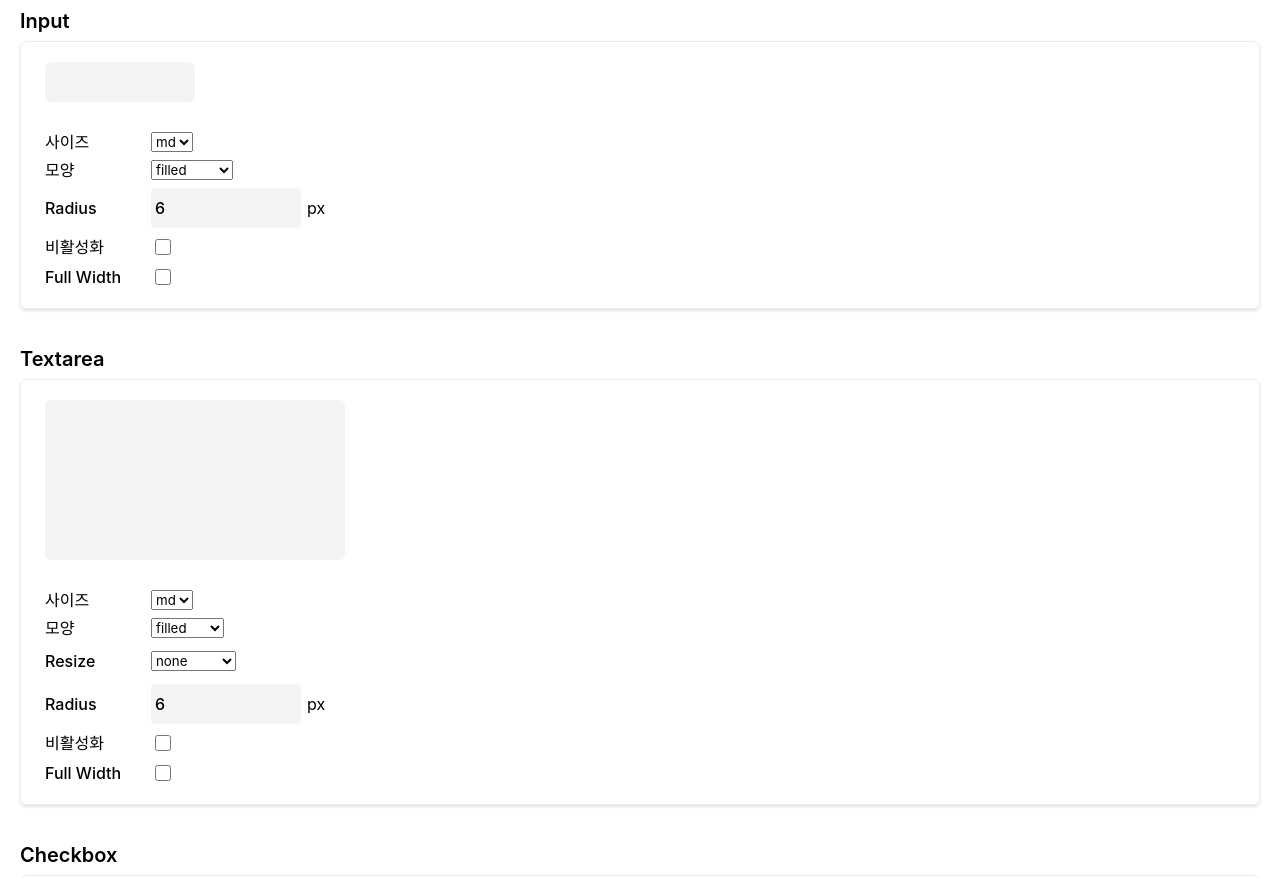
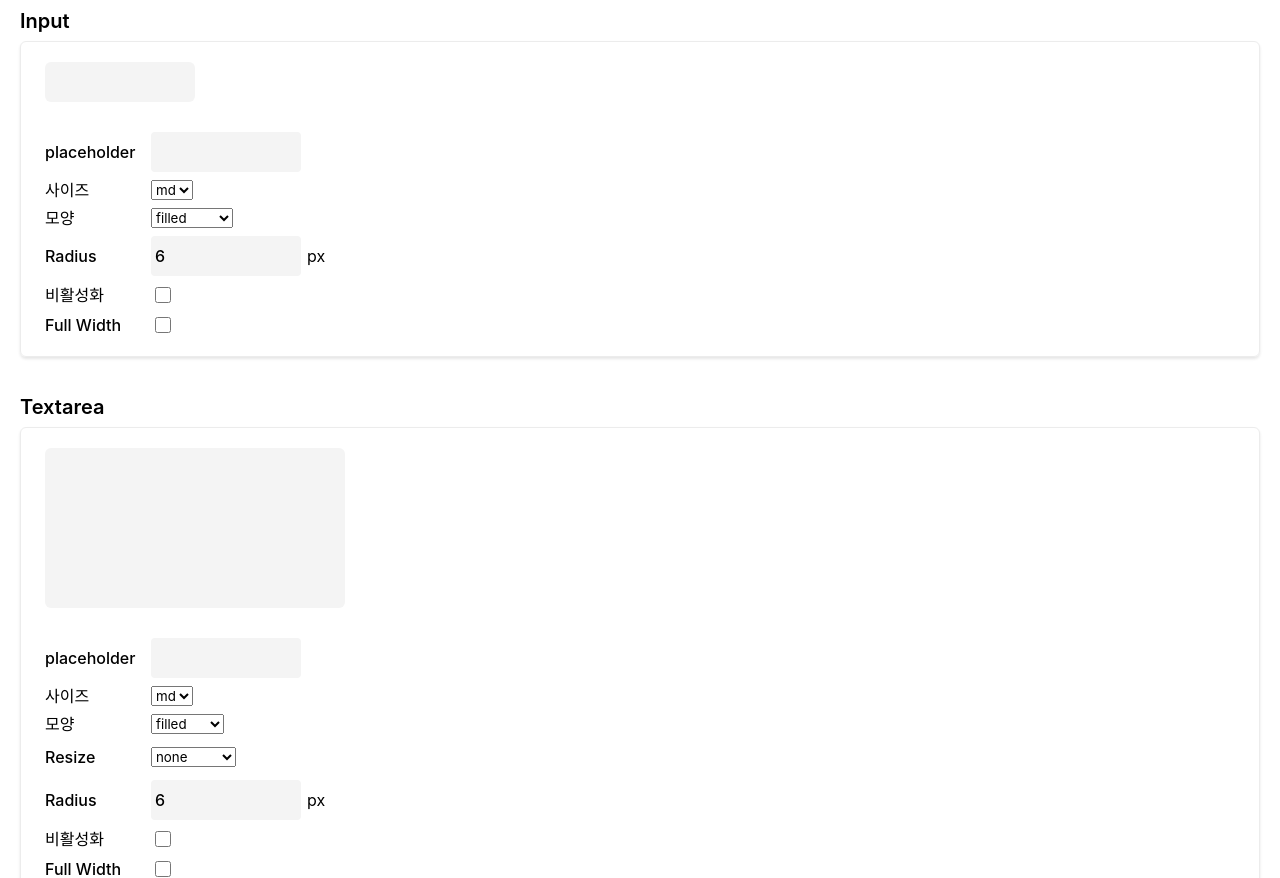
Before and after one commit to seona-cha/seona-ui, a React (Vite) app: page / in a window 1280 px wide. Shown: the part 600-1478 px from the top of the page. Built offline with nearby package versions, Linux system fonts and the light colour scheme; a web font is replaced by a local one.

Commit message:
docs: 타입 정리

```diff
--- a/src/App.tsx
+++ b/src/App.tsx
@@ -32,13 +32,13 @@ function App() {
     size: 'md',
     variant: 'filled',
     fullWidth: false,
+    placeholder: '',
     type: 'text',
     radius: '6px',
     onChange: () => {},
   } as InputProps)
 
   const [TextareaProps, setTextareaProps] = useState({
-
     value: '',
     name: 'textarea',
     id: 'textarea',
@@ -46,6 +46,7 @@ function App() {
     size: 'md',
     fullWidth: false,
     variant: 'filled',
+    placeholder: '',
     radius: '6px',
     onChange: () => {},
   } as InputProps)
@@ -88,8 +89,8 @@ function App() {
               <div>
                 <label>버튼 텍스트</label>
                 <Input
-                  name="children"
-                  id="children"
+                  name="button-children"
+                  id="button-children"
                   type="text"
                   onChange={(e) => setButtonProps({ ...buttonProps, children: e.target.value })}
                   value={buttonProps.children as string}
@@ -114,8 +115,8 @@ function App() {
               <div>
                 <label>Radius</label>
                 <Input
-                  name="radius"
-                  id="radius"
+                  name="button-radius"
+                  id="button-radius"
                   type="number"
                   size="md"
                   onChange={(e) => setButtonProps({ ...buttonProps, radius: e.target.value + 'px' as `${number}px` })}
@@ -158,6 +159,16 @@ function App() {
             />
             <div className="sui-guide__control-group">
               <div>
+                <label htmlFor="input-placeholder">placeholder</label>
+                <Input
+                  name="input-placeholder"
+                  id="input-placeholder"
+                  type="text"
+                  value={InputProps.placeholder as string}
+                  onChange={(e) => setInputProps({ ...InputProps, placeholder: e.target.value })}
+                />
+              </div>
+              <div>
                 <label>사이즈</label>
                 <select value={InputProps.size} onChange={(e) => setInputProps({ ...InputProps, size: e.target.value as 'sm' | 'md' | 'lg' })}>
                   <option value="sm">sm</option>
@@ -176,8 +187,8 @@ function App() {
               <div>
                 <label>Radius</label>
                 <Input
-                  name="radius"
-                  id="radius"
+                  name="input-radius"
+                  id="input-radius"
                   type="number"
                   size="md"
                   onChange={(e) => setInputProps({ ...InputProps, radius: e.target.value + 'px' as `${number}px` })}
@@ -204,6 +215,16 @@ function App() {
               onChange={(e) => setTextareaProps({ ...TextareaProps, value: e.target.value })}
             />
             <div className="sui-guide__control-group">
+              <div>
+                <label htmlFor="textarea-placeholder">placeholder</label>
+                <Input
+                  name="textarea-placeholder"
+                  id="textarea-placeholder"
+                  type="text"
+                  value={TextareaProps.placeholder as string}
+                  onChange={(e) => setTextareaProps({ ...TextareaProps, placeholder: e.target.value })}
+                />
+              </div>
               <div>
                 <label>사이즈</label>
                 <select value={TextareaProps.size} onChange={(e) => setTextareaProps({ ...TextareaProps, size: e.target.value as 'sm' | 'md' | 'lg' })}>
@@ -242,8 +263,8 @@ function App() {
               <div>
                 <label>Radius</label>
                 <Input
-                  name="radius"
-                  id="radius"
+                  name="textarea-radius"
+                  id="textarea-radius"
                   type="number"
                   size="md"
                   onChange={(e) => setTextareaProps({ ...TextareaProps, radius: e.target.value + 'px' as `${number}px` })}
@@ -272,8 +293,8 @@ function App() {
               <div>
                 <label>레이블</label>
                 <Input
-                  name="label"
-                  id="label"
+                  name="checkbox-label"
+                  id="checkbox-label"
                   type="text"
                   value={CheckboxProps.label}
                   onChange={(e) => setCheckboxProps({ ...CheckboxProps, label: e.target.value })}
--- a/src/components/ui/Checkbox/index.tsx
+++ b/src/components/ui/Checkbox/index.tsx
@@ -10,6 +10,7 @@ const Checkbox: React.FC<CheckBoxProps> = ({
     checked = false,
     variant = 'square',
     color = '#2186df',
+    className = '',
     onChange,
 }) => {
     const classes = [
@@ -17,6 +18,7 @@ const Checkbox: React.FC<CheckBoxProps> = ({
         `sui-checkbox--${size}`,
         `sui-checkbox--${variant}`,
         hiddenLabel && 'sui-checkbox--hidden-label',
+        className,
     ].filter(Boolean).join(' ')
 
     const style = {
--- a/src/components/ui/Input/index.tsx
+++ b/src/components/ui/Input/index.tsx
@@ -3,19 +3,20 @@ import type { InputProps } from '../../../types/components'
 import './input.scss'
 
 const Input: React.FC<InputProps> = ({
-  className = '',
+  name,
+  id,
+  type = 'text',
+  value,
   disabled = false,
   size = 'md',
+  variant = 'filled',
   fullWidth,
-  name,
-  id,
-  value,
-  type = 'text',
-  variant = 'filled',
   hiddenLabel,
   onChange,
   placeholder,
   radius = '0px',
+  className = '',
+  error = false,
 }) => {
   const classes = [
     'sui-input',
@@ -23,6 +24,7 @@ const Input: React.FC<InputProps> = ({
     `sui-input--${size}`,
     fullWidth ? 'sui-input--full-width' : '',
     disabled ? 'sui-input--disabled' : '',
+    error ? 'sui-input--error' : '',
     className,
   ].filter(Boolean).join(' ');
 
--- a/src/components/ui/Textarea/index.tsx
+++ b/src/components/ui/Textarea/index.tsx
@@ -3,18 +3,18 @@ import type { InputProps } from '../../../types/components'
 import './textarea.scss'
 
 const Textarea: React.FC<InputProps> = ({
-  className = '',
-  disabled = false,
-  size = 'md',
-  fullWidth,
   name,
   id,
   value,
+  disabled = false,
+  size = 'md',
   variant = 'filled',
+  fullWidth,
   hiddenLabel,
   onChange,
   placeholder,
   radius = '0px',
+  className = '',
   resize = 'none',
 }) => {
   const classes = [
```
Also changed, not shown: src/types/components.d.ts (+22 -24 lines).
